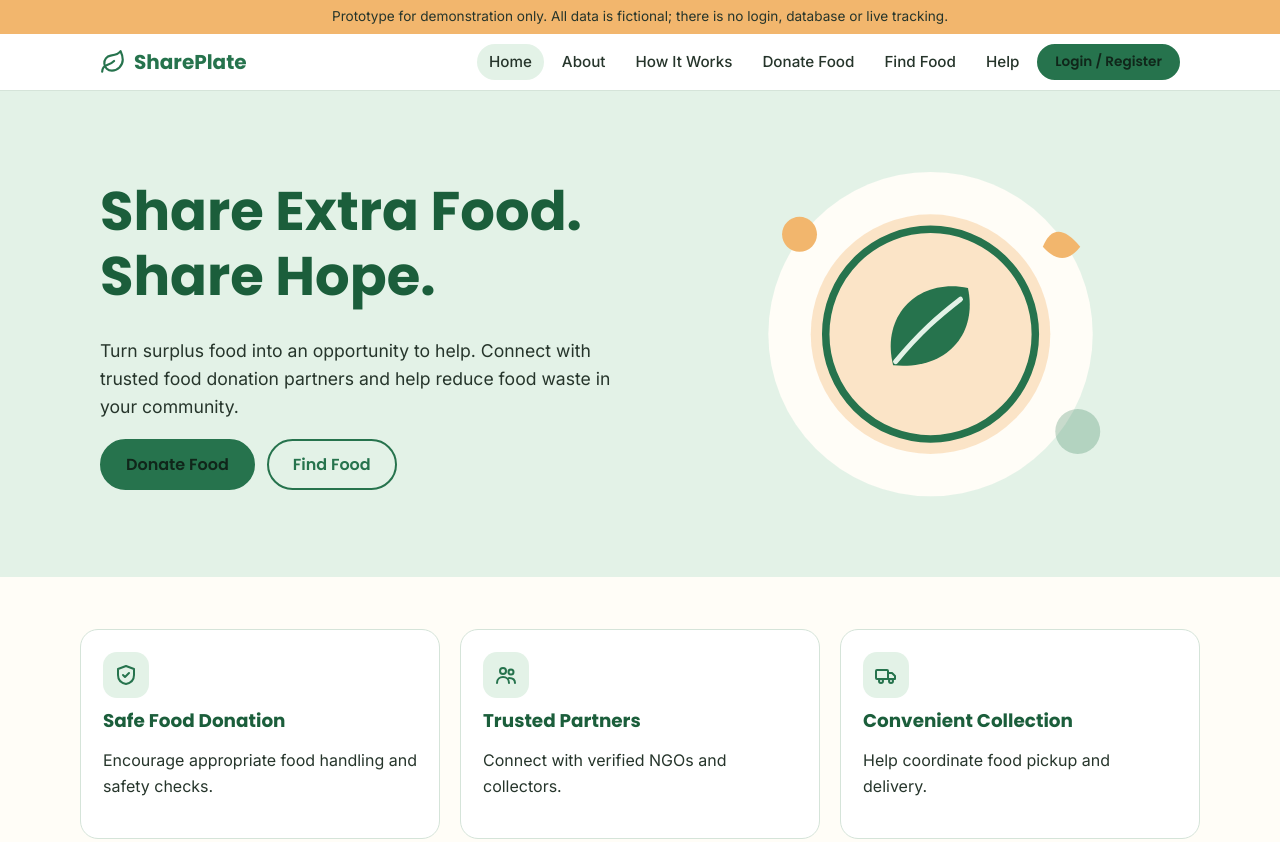
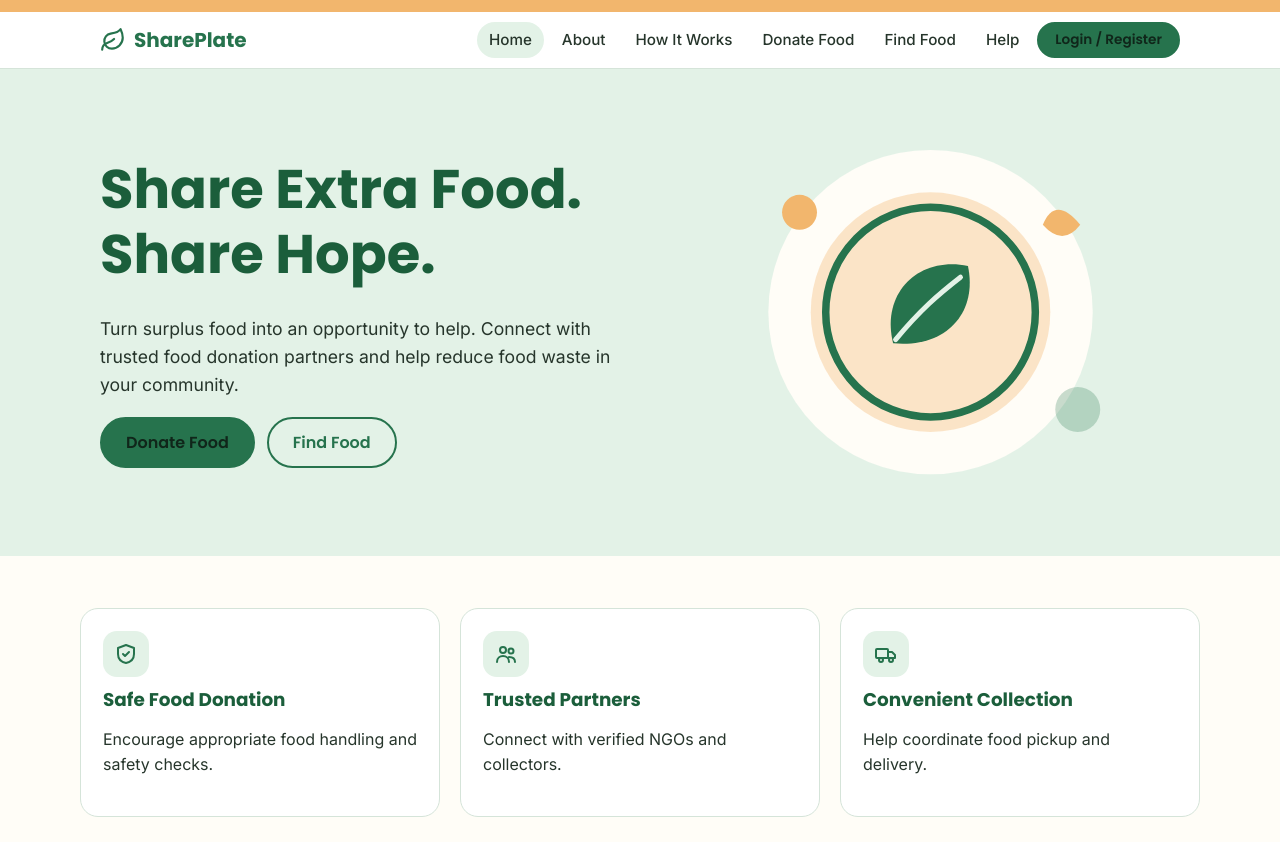
Before and after one commit to navyashah121107/shareplate-prototype, a plain HTML site: page index.html in a window 1280 px wide. Shown: the top 842 px of the page. Drawn offline with Linux system fonts and the light colour scheme.

Commit message:
Update index.html

```diff
--- a/index.html
+++ b/index.html
@@ -66,7 +66,7 @@ footer{background:var(--mint);margin-top:40px;padding:28px 0;font-size:.9rem;col
 @media(max-width:760px){.hero .w,.two,.fl{grid-template-columns:1fr}}
 @media(prefers-reduced-motion:reduce){*{transition:none!important}}
 </style></head><body>
-<div class="demo">Prototype for demonstration only. All data is fictional; there is no login, database or live tracking.</div>
+<div class="demo"></div>
 <nav><div class="w"><div class="logo" onclick="go('home')"><svg width="26" height="26" viewBox="0 0 24 24" fill="none" stroke="currentColor" stroke-width="2" stroke-linecap="round" stroke-linejoin="round"><path d="M11 20A7 7 0 0 1 9.8 6.1C15.5 5 17 4.5 19 2c1 2 2 4.2 2 8 0 5.5-4.8 10-10 10z"/><path d="M2 21c0-3 1.9-5.4 5.1-6.5C9 13.8 11 13 13 11"/></svg>SharePlate</div>
 <a class="l" href="#home">Home</a><a class="l" href="#about">About</a><a class="l" href="#about" onclick="setTimeout(()=>document.getElementById('how')?.scrollIntoView(),30)">How It Works</a><a class="l" href="#donate">Donate Food</a><a class="l" href="#find">Find Food</a><a class="l" href="#contact">Help</a><a class="btn s" href="#auth">Login / Register</a></div></nav>
 <main id="app"></main>
```
